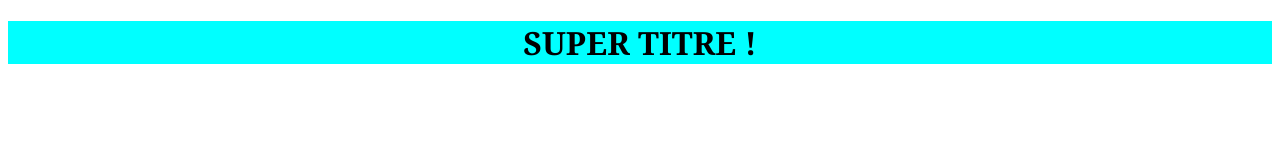
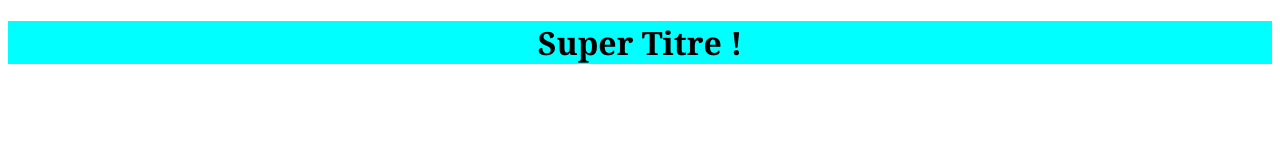
Before and after one commit to OmarTechgroup/firstgit, a plain HTML site: page index.html in a window 1280 px wide. Drawn offline with Linux system fonts and the light colour scheme.

Commit message:
premier modification du code html

```diff
--- a/index.html
+++ b/index.html
@@ -8,7 +8,7 @@
 </head>
 <body>
     <h1>
-        SUPER TITRE !
+        Super Titre !
     </h1>
 </body>
 </html>
```
